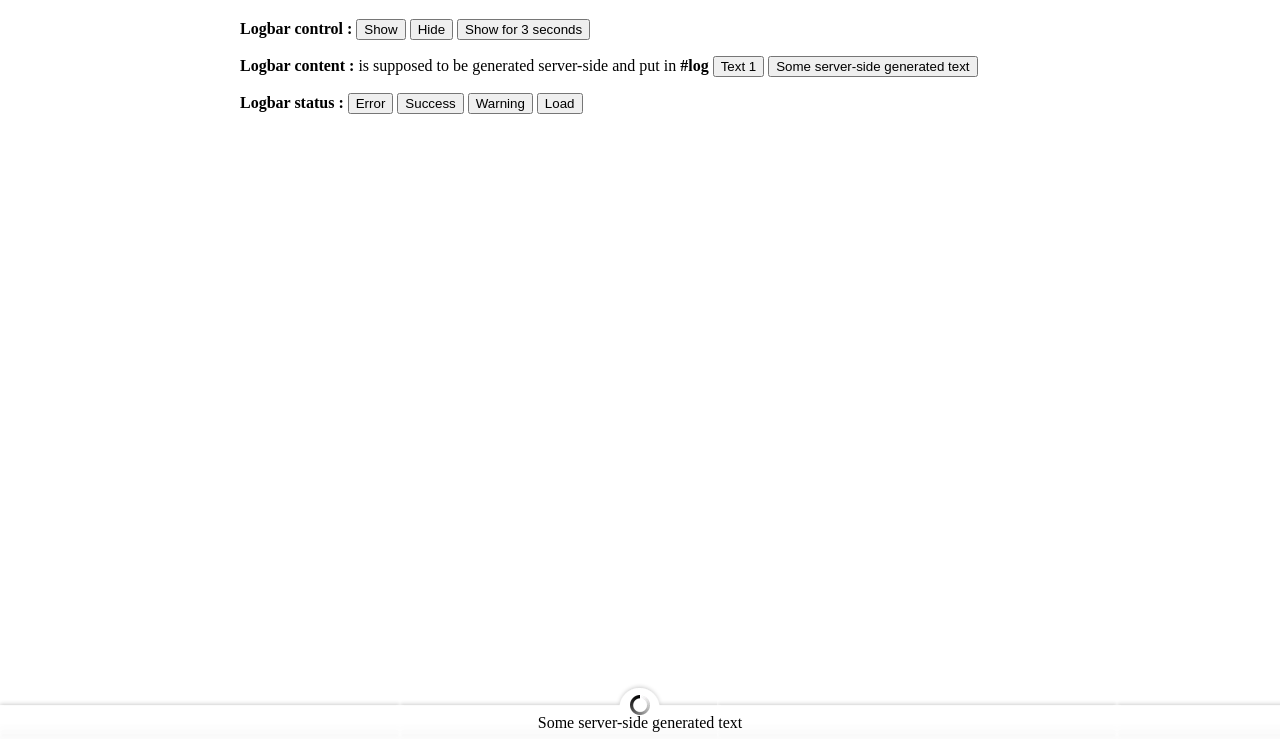
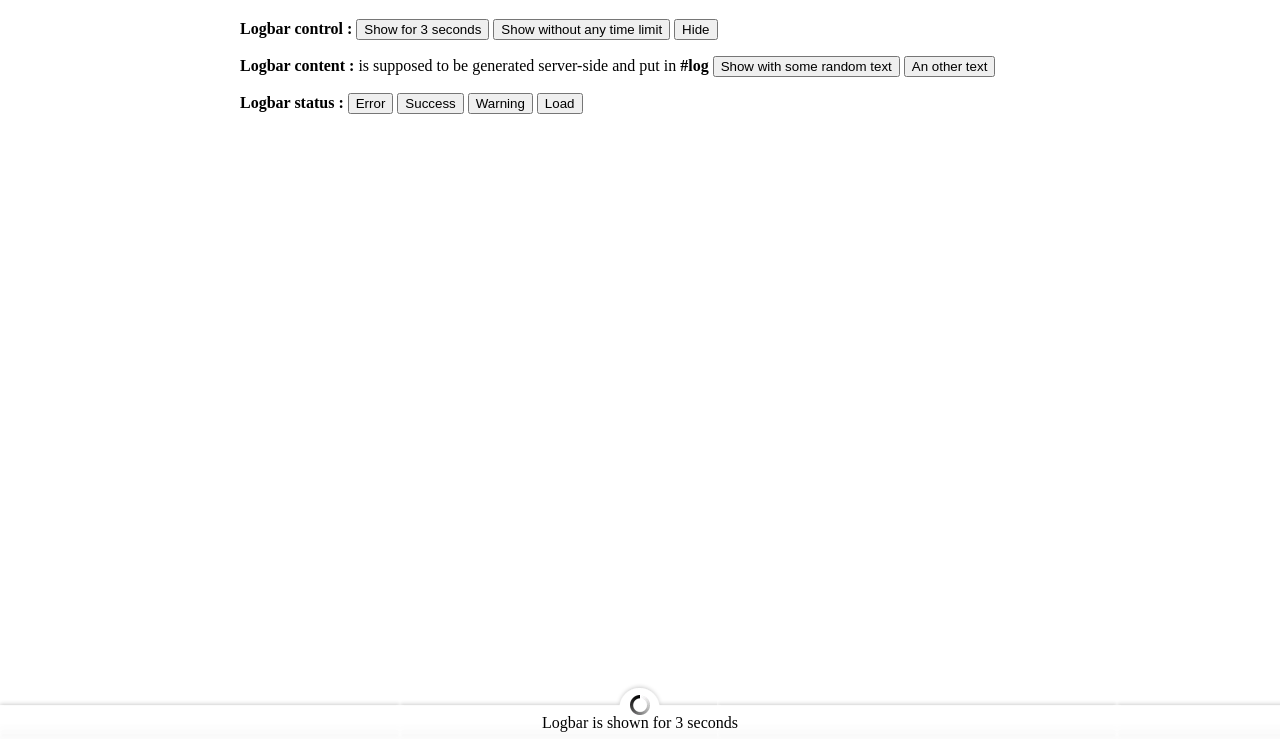
Before and after one commit to GestionAIR/cowboy.js, a plain HTML site: page logbar/example.html in a window 1280 px wide. Both pictures are taken after a click on the button "Show for 3 seconds". Shown: the part 61-800 px from the top of the page. Drawn offline with Linux system fonts and the light colour scheme.

Commit message:
Refactoring the Logbar component

```diff
--- a/logbar/example.html
+++ b/logbar/example.html
@@ -32,14 +32,14 @@
 		<div>
 			<p>
 				<strong>Logbar control :</strong>
-				<button onclick="LOGBAR._show()">Show</button>
-				<button onclick="LOGBAR._hide()">Hide</button>
-				<button onclick="LOGBAR._show(3000)">Show for 3 seconds</button>
+				<button onclick="LOGBAR.show({duration: 3000, text: 'Logbar is shown for 3 seconds'})">Show for 3 seconds</button>
+				<button onclick="LOGBAR.show({text: 'To hide it, press \'Hide\' button'})">Show without any time limit</button>
+				<button onclick="LOGBAR.hide()">Hide</button>
 			</p>
 			<p>
 				<strong>Logbar content :</strong> is supposed to be generated server-side and put in <strong>#log</strong>
-				<button onclick="$('log').set('html', 'Text 1 Text 1 Text 1 Text 1 Text 1 Text 1 Text 1 Text 1 Text 1 Text 1 Text 1 Text 1 Text 1 Text 1 Text 1 Text 1 Text 1 Text 1 Text 1 Text 1 Text 1 Text 1 Text 1')">Text 1</button>
-				<button onclick="$('log').set('html', 'Some server-side generated text')">Some server-side generated text</button>
+				<button onclick="LOGBAR.show({text: 'Lorem ipsum dolor sit amet, consectetur adipisicing elit. Ullam, nam.'})">Show with some random text</button>
+				<button onclick="LOGBAR.show({text: 'Excepturi, reiciendis fugiat quibusdam a recusandae beatae eum ut iusto minima velit!', duration: 3000})">An other text</button>
 			</p>
 			<p>
 				<strong>Logbar status :</strong>
--- a/logbar/logbar.js
+++ b/logbar/logbar.js
@@ -3,37 +3,77 @@
  * Displays a status bar in the bottom of the screen
  */
 cowboy.LogBar = new Class({
-	initialize: function() {
+	Implements: cowboy.Options,
+	options: {
+		transition: 'Expo.easeOut',
+		displayOnStartup: false,
+		logbarHeight: 56,
+		idContent: 'log'
+	},
+
+	/**
+	 * Constructor
+	 * @param  {Object}	options	Options
+	 */
+	initialize: function(options) {
+		this.options = Object.merge(this.options, options);
+
 		// status = false because the logbar is not displayed at startup
 		this.status = false;
-	}
-	, _show: function(duration) {
-		// If the logbar is already visible, do nothing
-		if (!this.status) {
+
+		if (this.options.displayOnStartup) {
+			this.show({text: options.text, duration: options.duration });
+		}
+	},
+
+	/**
+	 * Display the logbar
+	 * @param  {Object}	options	Options
+	 */
+	show: function(options) {
+		if (this.status) {
+			if (options.text !== undefined) {
+				$(this.options.idContent).set('html', options.text);
+			}
+			if (options.duration !== undefined) {
+				(function() { LOGBAR.hide();}).delay(options.duration);
+			}
+		}
+		else {
+			if (options.text !== undefined) {
+				$(this.options.idContent).set('html', options.text);
+			}
+
 			// Define animation
-			var fx = new Fx.Morph($('log-bar'), { duration: '1000', transition: Fx.Transitions.Expo.easeOut });
-
-			// Start animation
-			fx.start({'bottom': [-56, 0]});
+			new Fx.Morph($('log-bar'), {
+				duration: '1000',
+				transition: window['Fx.Transitions.' + this.options.transition]
+			}).start({'bottom': [-this.options.logbarHeight, 0]});
 
 			// Write that the logbar is up
 			this.status = true;
 
 			// If a parameter was specified, hide the logbar after x milliseconds
-			if (duration > 0) (function () { LOGBAR._hide(); }).delay(duration);
+			if (options.duration) {
+				(function () { LOGBAR.hide();}).delay(options.duration);
+			}
 		}
-	}
-	, _hide: function() {
+	},
+
+	/**
+	 * Hide the logbar
+	 */
+	hide: function() {
 		// If the logbar is not visible, do nothing
 		if (this.status) {
 			// Define animation
-			var fx = new Fx.Morph($('log-bar'), { duration: '1000', transition: Fx.Transitions.Expo.easeOut });
-
-			// Start animation
-			fx.start({'bottom': [0, -56]});
+			new Fx.Morph($('log-bar'), {
+				duration: '1000',
+				transition: window['Fx.Transitions.' + this.options.transition]
+			}).start({'bottom': [0, -this.options.logbarHeight]});
 
 			// Write that the logbar is down
-			this.status = false
+			this.status = false;
 		}
 	}
 });
```
